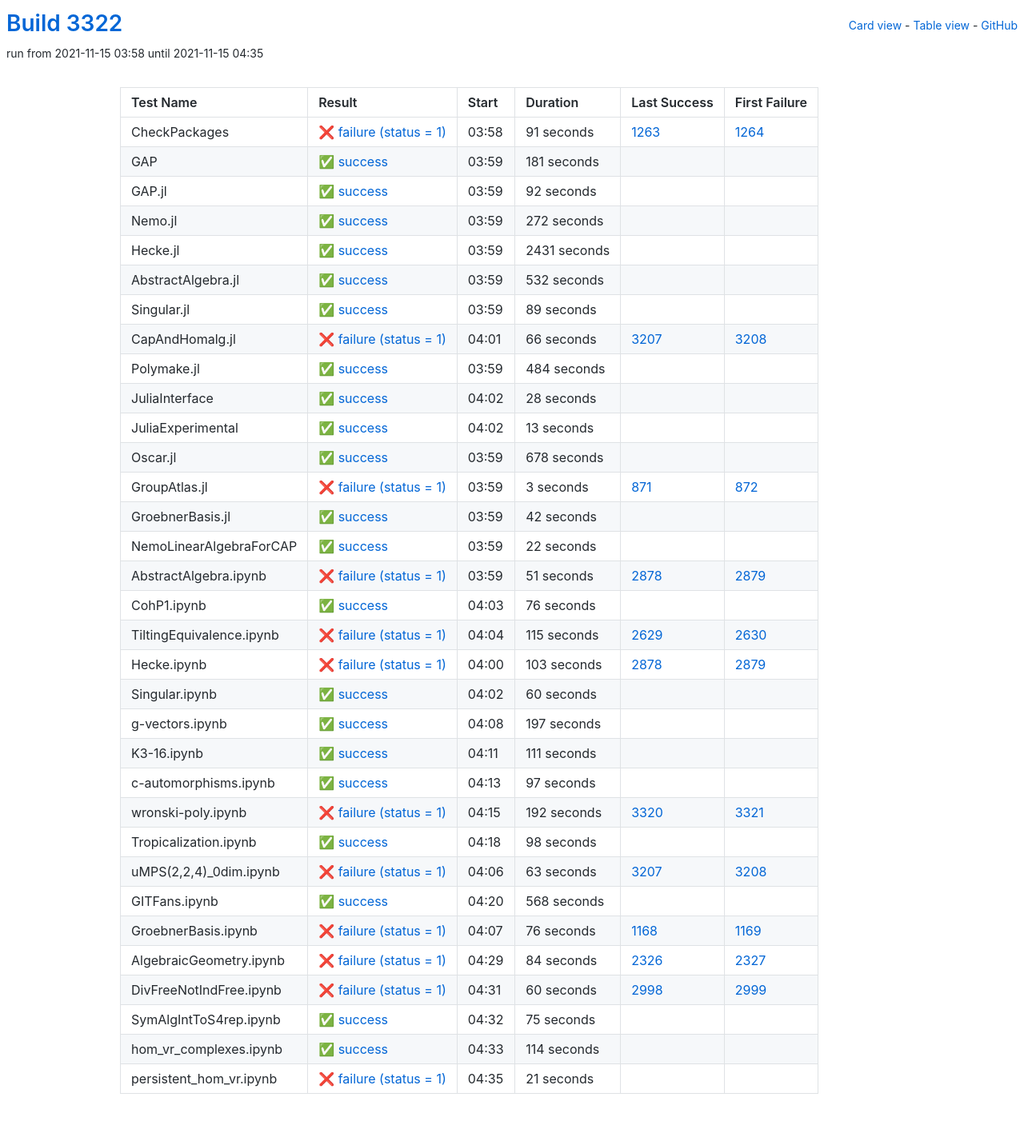
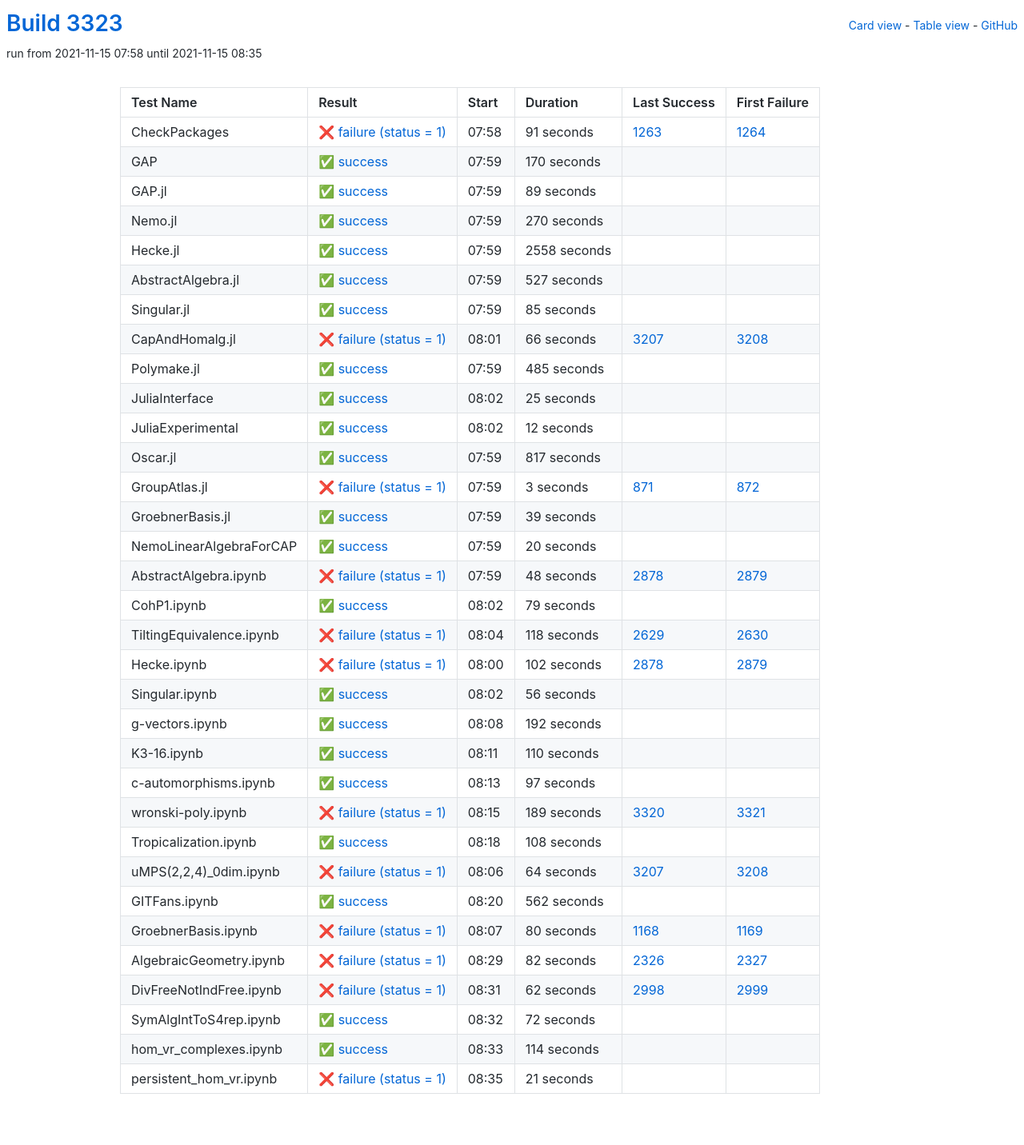
Before and after one commit to oscar-system/oscar-ci-status-stable, a Jekyll site: the page built from table.html, in a window 1280 px wide. Shown: the whole page at 80% size. Built offline with Jekyll 4.4.1, drawn with Linux system fonts in a browser that asks for light colours.

Commit message:
Build #3323

```diff
--- a/_data/ci.yml
+++ b/_data/ci.yml
@@ -1,6 +1,6 @@
 ---
-build: 3322
-build_url: https://oscarci.mathematik.uni-kl.de/job/oscar-stable/3322/
+build: 3323
+build_url: https://oscarci.mathematik.uni-kl.de/job/oscar-stable/3323/
 job: oscar-stable
 organization: oscar-system
 repo: oscar-ci-status-stable
@@ -8,8 +8,8 @@ repourl: https://github.com/oscar-system/oscar-ci-status-stable
 tests:
 - name: CheckPackages
   id: checkpackages
-  log: https://oscarci.mathematik.uni-kl.de/job/oscar-stable/3322/artifact/logs/build-3322/CheckPackages.log
-  start: 2021-11-15 03:58
+  log: https://oscarci.mathematik.uni-kl.de/job/oscar-stable/3323/artifact/logs/build-3323/CheckPackages.log
+  start: 2021-11-15 07:58
   success: false
   exitcode: 1
   status: failure
@@ -20,68 +20,20 @@ tests:
   first_failure_url: https://oscarci.mathematik.uni-kl.de/job/oscar-stable/1264/
 - name: GAP
   id: gap
-  log: https://oscarci.mathematik.uni-kl.de/job/oscar-stable/3322/artifact/logs/build-3322/GAP.log
-  start: 2021-11-15 03:59
+  log: https://oscarci.mathematik.uni-kl.de/job/oscar-stable/3323/artifact/logs/build-3323/GAP.log
+  start: 2021-11-15 07:59
   success: true
   exitcode: 0
   status: success
-  duration: 181
+  duration: 170
   last_success: false
   last_success_url:
   first_failure: false
   first_failure_url:
 - name: GAP.jl
   id: gap-jl
-  log: https://oscarci.mathematik.uni-kl.de/job/oscar-stable/3322/artifact/logs/build-3322/GAP.jl.log
-  start: 2021-11-15 03:59
-  success: true
-  exitcode: 0
-  status: success
-  duration: 92
-  last_success: false
-  last_success_url:
-  first_failure: false
-  first_failure_url:
-- name: Nemo.jl
-  id: nemo-jl
-  log: https://oscarci.mathematik.uni-kl.de/job/oscar-stable/3322/artifact/logs/build-3322/Nemo.jl.log
-  start: 2021-11-15 03:59
-  success: true
-  exitcode: 0
-  status: success
-  duration: 272
-  last_success: false
-  last_success_url:
-  first_failure: false
-  first_failure_url:
-- name: Hecke.jl
-  id: hecke-jl
-  log: https://oscarci.mathematik.uni-kl.de/job/oscar-stable/3322/artifact/logs/build-3322/Hecke.jl.log
-  start: 2021-11-15 03:59
-  success: true
-  exitcode: 0
-  status: success
-  duration: 2431
-  last_success: false
-  last_success_url:
-  first_failure: false
-  first_failure_url:
-- name: AbstractAlgebra.jl
-  id: abstractalgebra-jl
-  log: https://oscarci.mathematik.uni-kl.de/job/oscar-stable/3322/artifact/logs/build-3322/AbstractAlgebra.jl.log
-  start: 2021-11-15 03:59
-  success: true
-  exitcode: 0
-  status: success
-  duration: 532
-  last_success: false
-  last_success_url:
-  first_failure: false
-  first_failure_url:
-- name: Singular.jl
-  id: singular-jl
-  log: https://oscarci.mathematik.uni-kl.de/job/oscar-stable/3322/artifact/logs/build-3322/Singular.jl.log
-  start: 2021-11-15 03:59
+  log: https://oscarci.mathematik.uni-kl.de/job/oscar-stable/3323/artifact/logs/build-3323/GAP.jl.log
+  start: 2021-11-15 07:59
   success: true
   exitcode: 0
   status: success
@@ -90,10 +42,58 @@ tests:
   last_success_url:
   first_failure: false
   first_failure_url:
+- name: Nemo.jl
+  id: nemo-jl
+  log: https://oscarci.mathematik.uni-kl.de/job/oscar-stable/3323/artifact/logs/build-3323/Nemo.jl.log
+  start: 2021-11-15 07:59
+  success: true
+  exitcode: 0
+  status: success
+  duration: 270
+  last_success: false
+  last_success_url:
+  first_failure: false
+  first_failure_url:
+- name: Hecke.jl
+  id: hecke-jl
+  log: https://oscarci.mathematik.uni-kl.de/job/oscar-stable/3323/artifact/logs/build-3323/Hecke.jl.log
+  start: 2021-11-15 07:59
+  success: true
+  exitcode: 0
+  status: success
+  duration: 2558
+  last_success: false
+  last_success_url:
+  first_failure: false
+  first_failure_url:
+- name: AbstractAlgebra.jl
+  id: abstractalgebra-jl
+  log: https://oscarci.mathematik.uni-kl.de/job/oscar-stable/3323/artifact/logs/build-3323/AbstractAlgebra.jl.log
+  start: 2021-11-15 07:59
+  success: true
+  exitcode: 0
+  status: success
+  duration: 527
+  last_success: false
+  last_success_url:
+  first_failure: false
+  first_failure_url:
+- name: Singular.jl
+  id: singular-jl
+  log: https://oscarci.mathematik.uni-kl.de/job/oscar-stable/3323/artifact/logs/build-3323/Singular.jl.log
+  start: 2021-11-15 07:59
+  success: true
+  exitcode: 0
+  status: success
+  duration: 85
+  last_success: false
+  last_success_url:
+  first_failure: false
+  first_failure_url:
 - name: CapAndHomalg.jl
   id: capandhomalg-jl
-  log: https://oscarci.mathematik.uni-kl.de/job/oscar-stable/3322/artifact/logs/build-3322/CapAndHomalg.jl.log
-  start: 2021-11-15 04:01
+  log: https://oscarci.mathematik.uni-kl.de/job/oscar-stable/3323/artifact/logs/build-3323/CapAndHomalg.jl.log
+  start: 2021-11-15 08:01
   success: false
   exitcode: 1
   status: failure
@@ -104,56 +104,56 @@ tests:
   first_failure_url: https://oscarci.mathematik.uni-kl.de/job/oscar-stable/3208/
 - name: Polymake.jl
   id: polymake-jl
-  log: https://oscarci.mathematik.uni-kl.de/job/oscar-stable/3322/artifact/logs/build-3322/Polymake.jl.log
-  start: 2021-11-15 03:59
+  log: https://oscarci.mathematik.uni-kl.de/job/oscar-stable/3323/artifact/logs/build-3323/Polymake.jl.log
+  start: 2021-11-15 07:59
   success: true
   exitcode: 0
   status: success
-  duration: 484
+  duration: 485
   last_success: false
   last_success_url:
   first_failure: false
   first_failure_url:
 - name: JuliaInterface
   id: juliainterface
-  log: https://oscarci.mathematik.uni-kl.de/job/oscar-stable/3322/artifact/logs/build-3322/JuliaInterface.log
-  start: 2021-11-15 04:02
+  log: https://oscarci.mathematik.uni-kl.de/job/oscar-stable/3323/artifact/logs/build-3323/JuliaInterface.log
+  start: 2021-11-15 08:02
   success: true
   exitcode: 0
   status: success
-  duration: 28
+  duration: 25
   last_success: false
   last_success_url:
   first_failure: false
   first_failure_url:
 - name: JuliaExperimental
   id: juliaexperimental
-  log: https://oscarci.mathematik.uni-kl.de/job/oscar-stable/3322/artifact/logs/build-3322/JuliaExperimental.log
-  start: 2021-11-15 04:02
+  log: https://oscarci.mathematik.uni-kl.de/job/oscar-stable/3323/artifact/logs/build-3323/JuliaExperimental.log
+  start: 2021-11-15 08:02
   success: true
   exitcode: 0
   status: success
-  duration: 13
+  duration: 12
   last_success: false
   last_success_url:
   first_failure: false
   first_failure_url:
 - name: Oscar.jl
   id: oscar-jl
-  log: https://oscarci.mathematik.uni-kl.de/job/oscar-stable/3322/artifact/logs/build-3322/Oscar.jl.log
-  start: 2021-11-15 03:59
+  log: https://oscarci.mathematik.uni-kl.de/job/oscar-stable/3323/artifact/logs/build-3323/Oscar.jl.log
+  start: 2021-11-15 07:59
   success: true
   exitcode: 0
   status: success
-  duration: 678
+  duration: 817
   last_success: false
   last_success_url:
   first_failure: false
   first_failure_url:
 - name: GroupAtlas.jl
   id: groupatlas-jl
-  log: https://oscarci.mathematik.uni-kl.de/job/oscar-stable/3322/artifact/logs/build-3322/GroupAtlas.jl.log
-  start: 2021-11-15 03:59
+  log: https://oscarci.mathematik.uni-kl.de/job/oscar-stable/3323/artifact/logs/build-3323/GroupAtlas.jl.log
+  start: 2021-11-15 07:59
   success: false
   exitcode: 1
   status: failure
@@ -164,116 +164,116 @@ tests:
   first_failure_url: https://oscarci.mathematik.uni-kl.de/job/oscar-stable/872/
 - name: GroebnerBasis.jl
   id: groebnerbasis-jl
-  log: https://oscarci.mathematik.uni-kl.de/job/oscar-stable/3322/artifact/logs/build-3322/GroebnerBasis.jl.log
-  start: 2021-11-15 03:59
+  log: https://oscarci.mathematik.uni-kl.de/job/oscar-stable/3323/artifact/logs/build-3323/GroebnerBasis.jl.log
+  start: 2021-11-15 07:59
   success: true
   exitcode: 0
   status: success
-  duration: 42
+  duration: 39
   last_success: false
   last_success_url:
   first_failure: false
   first_failure_url:
 - name: NemoLinearAlgebraForCAP
   id: nemolinearalgebraforcap
-  log: https://oscarci.mathematik.uni-kl.de/job/oscar-stable/3322/artifact/logs/build-3322/NemoLinearAlgebraForCAP.log
-  start: 2021-11-15 03:59
+  log: https://oscarci.mathematik.uni-kl.de/job/oscar-stable/3323/artifact/logs/build-3323/NemoLinearAlgebraForCAP.log
+  start: 2021-11-15 07:59
   success: true
   exitcode: 0
   status: success
-  duration: 22
+  duration: 20
   last_success: false
   last_success_url:
   first_failure: false
   first_failure_url:
 - name: AbstractAlgebra.ipynb
   id: abstractalgebra-ipynb
-  log: https://oscarci.mathematik.uni-kl.de/job/oscar-stable/3322/artifact/logs/build-3322/AbstractAlgebra.ipynb.log
-  start: 2021-11-15 03:59
+  log: https://oscarci.mathematik.uni-kl.de/job/oscar-stable/3323/artifact/logs/build-3323/AbstractAlgebra.ipynb.log
+  start: 2021-11-15 07:59
   success: false
   exitcode: 1
   status: failure
-  duration: 51
+  duration: 48
   last_success: 2878
   last_success_url: https://oscarci.mathematik.uni-kl.de/job/oscar-stable/2878/
   first_failure: 2879
   first_failure_url: https://oscarci.mathematik.uni-kl.de/job/oscar-stable/2879/
 - name: CohP1.ipynb
   id: cohp1-ipynb
-  log: https://oscarci.mathematik.uni-kl.de/job/oscar-stable/3322/artifact/logs/build-3322/CohP1.ipynb.log
-  start: 2021-11-15 04:03
+  log: https://oscarci.mathematik.uni-kl.de/job/oscar-stable/3323/artifact/logs/build-3323/CohP1.ipynb.log
+  start: 2021-11-15 08:02
   success: true
   exitcode: 0
   status: success
-  duration: 76
+  duration: 79
   last_success: false
   last_success_url:
   first_failure: false
   first_failure_url:
 - name: TiltingEquivalence.ipynb
   id: tiltingequivalence-ipynb
-  log: https://oscarci.mathematik.uni-kl.de/job/oscar-stable/3322/artifact/logs/build-3322/TiltingEquivalence.ipynb.log
-  start: 2021-11-15 04:04
+  log: https://oscarci.mathematik.uni-kl.de/job/oscar-stable/3323/artifact/logs/build-3323/TiltingEquivalence.ipynb.log
+  start: 2021-11-15 08:04
   success: false
   exitcode: 1
   status: failure
-  duration: 115
+  duration: 118
   last_success: 2629
   last_success_url: https://oscarci.mathematik.uni-kl.de/job/oscar-stable/2629/
   first_failure: 2630
   first_failure_url: https://oscarci.mathematik.uni-kl.de/job/oscar-stable/2630/
 - name: Hecke.ipynb
   id: hecke-ipynb
-  log: https://oscarci.mathematik.uni-kl.de/job/oscar-stable/3322/artifact/logs/build-3322/Hecke.ipynb.log
-  start: 2021-11-15 04:00
+  log: https://oscarci.mathematik.uni-kl.de/job/oscar-stable/3323/artifact/logs/build-3323/Hecke.ipynb.log
+  start: 2021-11-15 08:00
   success: false
   exitcode: 1
   status: failure
-  duration: 103
+  duration: 102
   last_success: 2878
   last_success_url: https://oscarci.mathematik.uni-kl.de/job/oscar-stable/2878/
   first_failure: 2879
   first_failure_url: https://oscarci.mathematik.uni-kl.de/job/oscar-stable/2879/
 - name: Singular.ipynb
   id: singular-ipynb
-  log: https://oscarci.mathematik.uni-kl.de/job/oscar-stable/3322/artifact/logs/build-3322/Singular.ipynb.log
-  start: 2021-11-15 04:02
+  log: https://oscarci.mathematik.uni-kl.de/job/oscar-stable/3323/artifact/logs/build-3323/Singular.ipynb.log
+  start: 2021-11-15 08:02
   success: true
   exitcode: 0
   status: success
-  duration: 60
+  duration: 56
   last_success: false
   last_success_url:
   first_failure: false
   first_failure_url:
 - name: g-vectors.ipynb
   id: g-vectors-ipynb
-  log: https://oscarci.mathematik.uni-kl.de/job/oscar-stable/3322/artifact/logs/build-3322/g-vectors.ipynb.log
-  start: 2021-11-15 04:08
+  log: https://oscarci.mathematik.uni-kl.de/job/oscar-stable/3323/artifact/logs/build-3323/g-vectors.ipynb.log
+  start: 2021-11-15 08:08
   success: true
   exitcode: 0
   status: success
-  duration: 197
+  duration: 192
   last_success: false
   last_success_url:
   first_failure: false
   first_failure_url:
 - name: K3-16.ipynb
   id: k3-16-ipynb
-  log: https://oscarci.mathematik.uni-kl.de/job/oscar-stable/3322/artifact/logs/build-3322/K3-16.ipynb.log
-  start: 2021-11-15 04:11
+  log: https://oscarci.mathematik.uni-kl.de/job/oscar-stable/3323/artifact/logs/build-3323/K3-16.ipynb.log
+  start: 2021-11-15 08:11
   success: true
   exitcode: 0
   status: success
-  duration: 111
+  duration: 110
   last_success: false
   last_success_url:
   first_failure: false
   first_failure_url:
 - name: c-automorphisms.ipynb
   id: c-automorphisms-ipynb
-  log: https://oscarci.mathematik.uni-kl.de/job/oscar-stable/3322/artifact/logs/build-3322/c-automorphisms.ipynb.log
-  start: 2021-11-15 04:13
+  log: https://oscarci.mathematik.uni-kl.de/job/oscar-stable/3323/artifact/logs/build-3323/c-automorphisms.ipynb.log
+  start: 2021-11-15 08:13
   success: true
   exitcode: 0
   status: success
@@ -284,104 +284,104 @@ tests:
   first_failure_url:
 - name: wronski-poly.ipynb
   id: wronski-poly-ipynb
-  log: https://oscarci.mathematik.uni-kl.de/job/oscar-stable/3322/artifact/logs/build-3322/wronski-poly.ipynb.log
-  start: 2021-11-15 04:15
+  log: https://oscarci.mathematik.uni-kl.de/job/oscar-stable/3323/artifact/logs/build-3323/wronski-poly.ipynb.log
+  start: 2021-11-15 08:15
   success: false
   exitcode: 1
   status: failure
-  duration: 192
+  duration: 189
   last_success: 3320
   last_success_url: https://oscarci.mathematik.uni-kl.de/job/oscar-stable/3320/
   first_failure: 3321
   first_failure_url: https://oscarci.mathematik.uni-kl.de/job/oscar-stable/3321/
 - name: Tropicalization.ipynb
   id: tropicalization-ipynb
-  log: https://oscarci.mathematik.uni-kl.de/job/oscar-stable/3322/artifact/logs/build-3322/Tropicalization.ipynb.log
-  start: 2021-11-15 04:18
+  log: https://oscarci.mathematik.uni-kl.de/job/oscar-stable/3323/artifact/logs/build-3323/Tropicalization.ipynb.log
+  start: 2021-11-15 08:18
   success: true
   exitcode: 0
   status: success
-  duration: 98
+  duration: 108
   last_success: false
   last_success_url:
   first_failure: false
   first_failure_url:
 - name: uMPS(2,2,4)_0dim.ipynb
   id: umps-2-2-4-0dim-ipynb
-  log: https://oscarci.mathematik.uni-kl.de/job/oscar-stable/3322/artifact/logs/build-3322/uMPS-2-2-4-_0dim.ipynb.log
-  start: 2021-11-15 04:06
+  log: https://oscarci.mathematik.uni-kl.de/job/oscar-stable/3323/artifact/logs/build-3323/uMPS-2-2-4-_0dim.ipynb.log
+  start: 2021-11-15 08:06
   success: false
   exitcode: 1
   status: failure
-  duration: 63
+  duration: 64
   last_success: 3207
   last_success_url: https://oscarci.mathematik.uni-kl.de/job/oscar-stable/3207/
   first_failure: 3208
   first_failure_url: https://oscarci.mathematik.uni-kl.de/job/oscar-stable/3208/
 - name: GITFans.ipynb
   id: gitfans-ipynb
-  log: https://oscarci.mathematik.uni-kl.de/job/oscar-stable/3322/artifact/logs/build-3322/GITFans.ipynb.log
-  start: 2021-11-15 04:20
+  log: https://oscarci.mathematik.uni-kl.de/job/oscar-stable/3323/artifact/logs/build-3323/GITFans.ipynb.log
+  start: 2021-11-15 08:20
   success: true
   exitcode: 0
   status: success
-  duration: 568
+  duration: 562
   last_success: false
   last_success_url:
   first_failure: false
   first_failure_url:
 - name: GroebnerBasis.ipynb
   id: groebnerbasis-ipynb
-  log: https://oscarci.mathematik.uni-kl.de/job/oscar-stable/3322/artifact/logs/build-3322/GroebnerBasis.ipynb.log
-  start: 2021-11-15 04:07
+  log: https://oscarci.mathematik.uni-kl.de/job/oscar-stable/3323/artifact/logs/build-3323/GroebnerBasis.ipynb.log
+  start: 2021-11-15 08:07
   success: false
   exitcode: 1
   status: failure
-  duration: 76
+  duration: 80
   last_success: 1168
   last_success_url: https://oscarci.mathematik.uni-kl.de/job/oscar-stable/1168/
   first_failure: 1169
   first_failure_url: https://oscarci.mathematik.uni-kl.de/job/oscar-stable/1169/
 - name: AlgebraicGeometry.ipynb
   id: algebraicgeometry-ipynb
-  log: https://oscarci.mathematik.uni-kl.de/job/oscar-stable/3322/artifact/logs/build-3322/AlgebraicGeometry.ipynb.log
-  start: 2021-11-15 04:29
+  log: https://oscarci.mathematik.uni-kl.de/job/oscar-stable/3323/artifact/logs/build-3323/AlgebraicGeometry.ipynb.log
+  start: 2021-11-15 08:29
   success: false
   exitcode: 1
   status: failure
-  duration: 84
+  duration: 82
   last_success: 2326
   last_success_url: https://oscarci.mathematik.uni-kl.de/job/oscar-stable/2326/
   first_failure: 2327
   first_failure_url: https://oscarci.mathematik.uni-kl.de/job/oscar-stable/2327/
 - name: DivFreeNotIndFree.ipynb
   id: divfreenotindfree-ipynb
-  log: https://oscarci.mathematik.uni-kl.de/job/oscar-stable/3322/artifact/logs/build-3322/DivFreeNotIndFree.ipynb.log
-  start: 2021-11-15 04:31
+  log: https://oscarci.mathematik.uni-kl.de/job/oscar-stable/3323/artifact/logs/build-3323/DivFreeNotIndFree.ipynb.log
+  start: 2021-11-15 08:31
   success: false
   exitcode: 1
   status: failure
-  duration: 60
+  duration: 62
   last_success: 2998
   last_success_url: https://oscarci.mathematik.uni-kl.de/job/oscar-stable/2998/
   first_failure: 2999
   first_failure_url: https://oscarci.mathematik.uni-kl.de/job/oscar-stable/2999/
 - name: SymAlgIntToS4rep.ipynb
   id: symalginttos4rep-ipynb
-  log: https://oscarci.mathematik.uni-kl.de/job/oscar-stable/3322/artifact/logs/build-3322/SymAlgIntToS4rep.ipynb.log
-  start: 2021-11-15 04:32
+  log: https://oscarci.mathematik.uni-kl.de/job/oscar-stable/3323/artifact/logs/build-3323/SymAlgIntToS4rep.ipynb.log
+  start: 2021-11-15 08:32
   success: true
   exitcode: 0
   status: success
-  duration: 75
+  duration: 72
   last_success: false
   last_success_url:
   first_failure: false
   first_failure_url:
 - name: hom_vr_complexes.ipynb
   id: hom-vr-complexes-ipynb
-  log: https://oscarci.mathematik.uni-kl.de/job/oscar-stable/3322/artifact/logs/build-3322/hom_vr_complexes.ipynb.log
-  start: 2021-11-15 04:33
+  log: https://oscarci.mathematik.uni-kl.de/job/oscar-stable/3323/artifact/logs/build-3323/hom_vr_complexes.ipynb.log
+  start: 2021-11-15 08:33
   success: true
   exitcode: 0
   status: success
@@ -392,8 +392,8 @@ tests:
   first_failure_url:
 - name: persistent_hom_vr.ipynb
   id: persistent-hom-vr-ipynb
-  log: https://oscarci.mathematik.uni-kl.de/job/oscar-stable/3322/artifact/logs/build-3322/persistent_hom_vr.ipynb.log
-  start: 2021-11-15 04:35
+  log: https://oscarci.mathematik.uni-kl.de/job/oscar-stable/3323/artifact/logs/build-3323/persistent_hom_vr.ipynb.log
+  start: 2021-11-15 08:35
   success: false
   exitcode: 1
   status: failure
```
Also changed, not shown: README.md.
